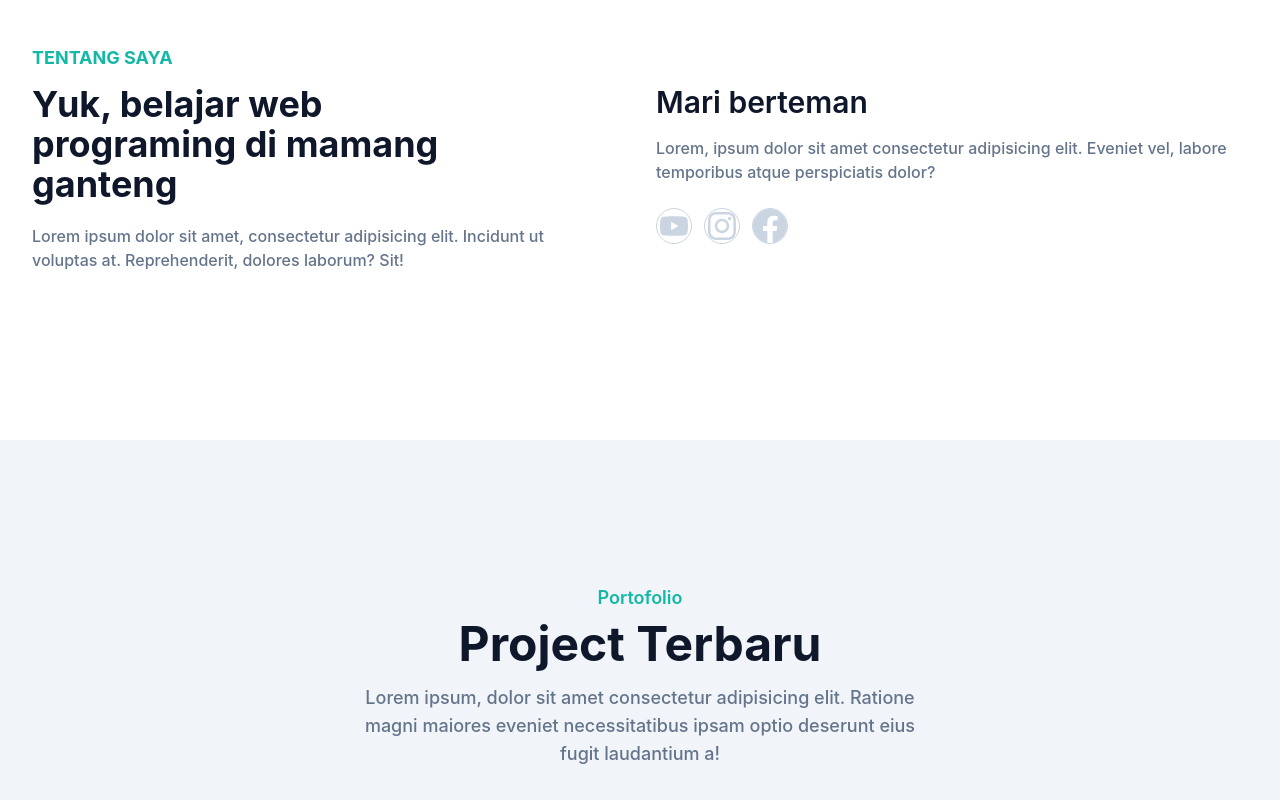
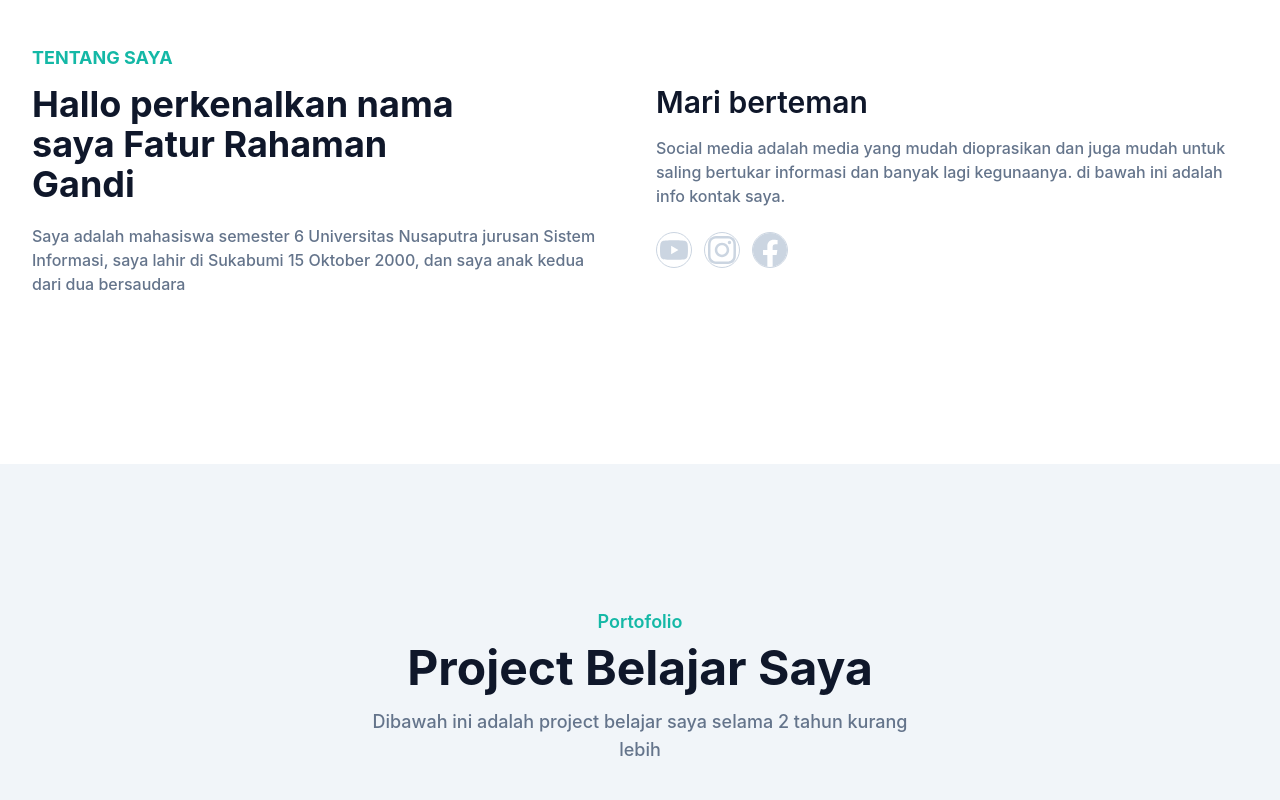
Before and after one commit to Fatur-r45/portfolio-tailwind-css, a website: page index.html in a window 1280 px wide. Shown: the part 780-1580 px from the top of the page. Drawn offline with Linux system fonts and the light colour scheme.

Commit message:
update setiap kata dalam section

```diff
--- a/index.html
+++ b/index.html
@@ -119,7 +119,7 @@
               >
             </h1>
             <h2 class="mb-5 text-lg font-medium text-slate-500">
-              Web Developer & Front-End Enginer
+              Saya Adalah Seorang Web Developer & Front-End Enginer
             </h2>
             <p class="mb-10 font-medium leading-relaxed text-slate-400">
               Belajar Web programing itu mudah dan gampang bukan.
@@ -170,11 +170,12 @@
               Tentang Saya
             </h4>
             <h2 class="mb-5 max-w-md text-3xl font-bold text-dark lg:text-4xl">
-              Yuk, belajar web programing di mamang ganteng
+              Hallo perkenalkan nama saya Fatur Rahaman Gandi
             </h2>
             <p class="max-w-xl text-base font-medium text-slate-500">
-              Lorem ipsum dolor sit amet, consectetur adipisicing elit. Incidunt
-              ut voluptas at. Reprehenderit, dolores laborum? Sit!
+              Saya adalah mahasiswa semester 6 Universitas Nusaputra jurusan
+              Sistem Informasi, saya lahir di Sukabumi 15 Oktober 2000, dan saya
+              anak kedua dari dua bersaudara
             </p>
           </div>
           <div class="w-full px-4 lg:w-1/2">
@@ -184,8 +185,9 @@
               Mari berteman
             </h3>
             <p class="lg::text-lg mb-6 text-base font-medium text-slate-500">
-              Lorem, ipsum dolor sit amet consectetur adipisicing elit. Eveniet
-              vel, labore temporibus atque perspiciatis dolor?
+              Social media adalah media yang mudah dioprasikan dan juga mudah
+              untuk saling bertukar informasi dan banyak lagi kegunaanya. di
+              bawah ini adalah info kontak saya.
             </p>
             <div class="flex items-center">
               <!-- youtube -->
@@ -263,12 +265,11 @@
             <h2
               class="mb-4 text-3xl font-bold text-dark sm:text-4xl lg:text-5xl"
             >
-              Project Terbaru
+              Project Belajar Saya
             </h2>
             <p class="text-md font-medium text-slate-500 md:text-lg">
-              Lorem ipsum, dolor sit amet consectetur adipisicing elit. Ratione
-              magni maiores eveniet necessitatibus ipsam optio deserunt eius
-              fugit laudantium a!
+              Dibawah ini adalah project belajar saya selama 2 tahun kurang
+              lebih
             </p>
           </div>
         </div>
```
Also changed, not shown: dist/output.css.
